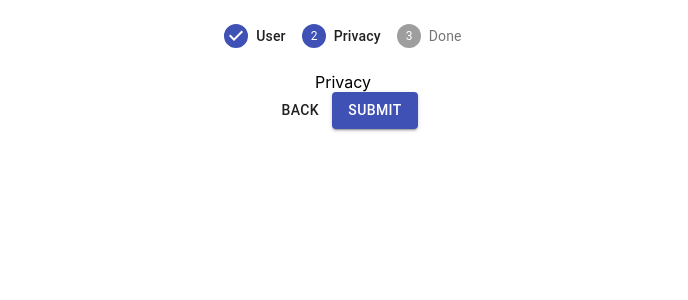
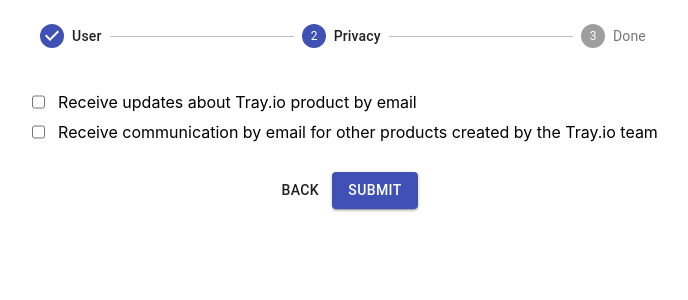
Before and after one commit to aliwoodman/react-redux-form, a React (Create React App) app: page / in a window 1280 px wide. Both pictures are taken after a click on the button "NEXT". Shown: the top 300 px of the page, without its empty margins (297-985 px from the left). Built offline with nearby package versions, Linux system fonts and the light colour scheme.

Commit message:
Add action to update privacy state and connect Privacy section to redux

```diff
--- /dev/null
+++ b/src/Components/Container.styles.ts
@@ -0,0 +1,8 @@
+import styled from "styled-components";
+
+export const Container = styled.form`
+  display: flex;
+  flex-direction: column;
+  text-align: left;
+  margin: 20px;
+`
--- a/src/Components/Privacy.tsx
+++ b/src/Components/Privacy.tsx
@@ -1,7 +1,67 @@
 import React from 'react'
+import { Container } from './Container.styles'
+import styled from 'styled-components'
+import { connect } from 'react-redux'
+import { PrivacyState } from '../types'
 
-const Privacy = () => {
-  return <div>Privacy</div>
+const Checkbox = styled.div`
+  margin-bottom: 10px;
+  display: flex;
+`
+
+const Label = styled.label`
+  margin-left: 10px;
+`
+
+type DispatchProps = {
+  updatePrivacy: (name: string, value: boolean) => void
 }
 
-export default Privacy
+type StateProps = {
+  privacy: PrivacyState
+}
+
+type Props = DispatchProps & StateProps
+const Privacy = ({ privacy, updatePrivacy }: Props) => {
+  return (
+    <Container>
+      <Checkbox>
+        <input
+          type="checkbox"
+          id="privacyA"
+          name="privacyA"
+          value="currentProductEmailConsent"
+          checked={privacy.currentProductEmailConsent}
+          onClick={() => updatePrivacy('currentProductEmailConsent', !privacy.currentProductEmailConsent)}
+        />
+        <Label htmlFor="privacyA">
+          Receive updates about Tray.io product by email
+        </Label>
+      </Checkbox>
+      <Checkbox>
+        <input
+          type="checkbox"
+          id="privacyB"
+          name="privacyB"
+          value="relatedProductEmailConsent"
+          checked={privacy.relatedProductEmailConsent}
+          onClick={() => updatePrivacy('relatedProductEmailConsent', !privacy.relatedProductEmailConsent)}
+        />
+        <Label htmlFor="privacyB">
+          Receive communication by email for other products created by the
+          Tray.io team
+        </Label>
+      </Checkbox>
+    </Container>
+  )
+}
+
+export default connect(
+  (state: any) => ({
+    privacy: state.privacy,
+  }),
+  (dispatch: any) => ({
+    updatePrivacy: (name: string, value: boolean) =>
+      dispatch({ type: 'UPDATE_PRIVACY', payload: { name, value } }),
+  })
+)(Privacy)
--- a/src/Components/User.tsx
+++ b/src/Components/User.tsx
@@ -2,12 +2,8 @@
 import styled from 'styled-components'
 import { connect } from 'react-redux'
 import { UserState } from '../types'
+import {Container} from "./Container.styles";
 
-const Container = styled.form`
-  display: flex;
-  flex-direction: column;
-  text-align: left;
-`
 const Input = styled.input`
   margin-bottom: 10px;
 `
--- a/src/reducer.ts
+++ b/src/reducer.ts
@@ -1,8 +1,9 @@
 import { createStore } from 'redux'
-import { UserState } from './types'
+import {PrivacyState, UserState} from './types'
 
 type IState = {
   user: UserState
+  privacy: PrivacyState
 }
 
 const initialState: IState = {
@@ -12,15 +13,25 @@
     lastName: '',
     email: '',
   },
+  privacy: {
+    currentProductEmailConsent: false,
+    relatedProductEmailConsent: false,
+  }
 }
 
 export const reducer = function (state = initialState, action: any) {
   switch (action.type) {
     case 'UPDATE_USER': {
+      return {
+        ...state,
+        user: { ...state.user, [action.payload.name]: action.payload.value },
+      }
+    }
+    case 'UPDATE_PRIVACY': {
       console.log(action.payload)
       return {
         ...state,
-        user: { ...state.user, [action.payload.name]: action.payload.value },
+        privacy: { ...state.privacy, [action.payload.name]: action.payload.value },
       }
     }
     default:
--- a/src/types.ts
+++ b/src/types.ts
@@ -4,3 +4,8 @@
   lastName: string
   email: string
 }
+
+export type PrivacyState = {
+  currentProductEmailConsent: boolean,
+  relatedProductEmailConsent: boolean,
+}
```
Also changed, not shown: 1 other file (tests, documents, lock files or other folders).
